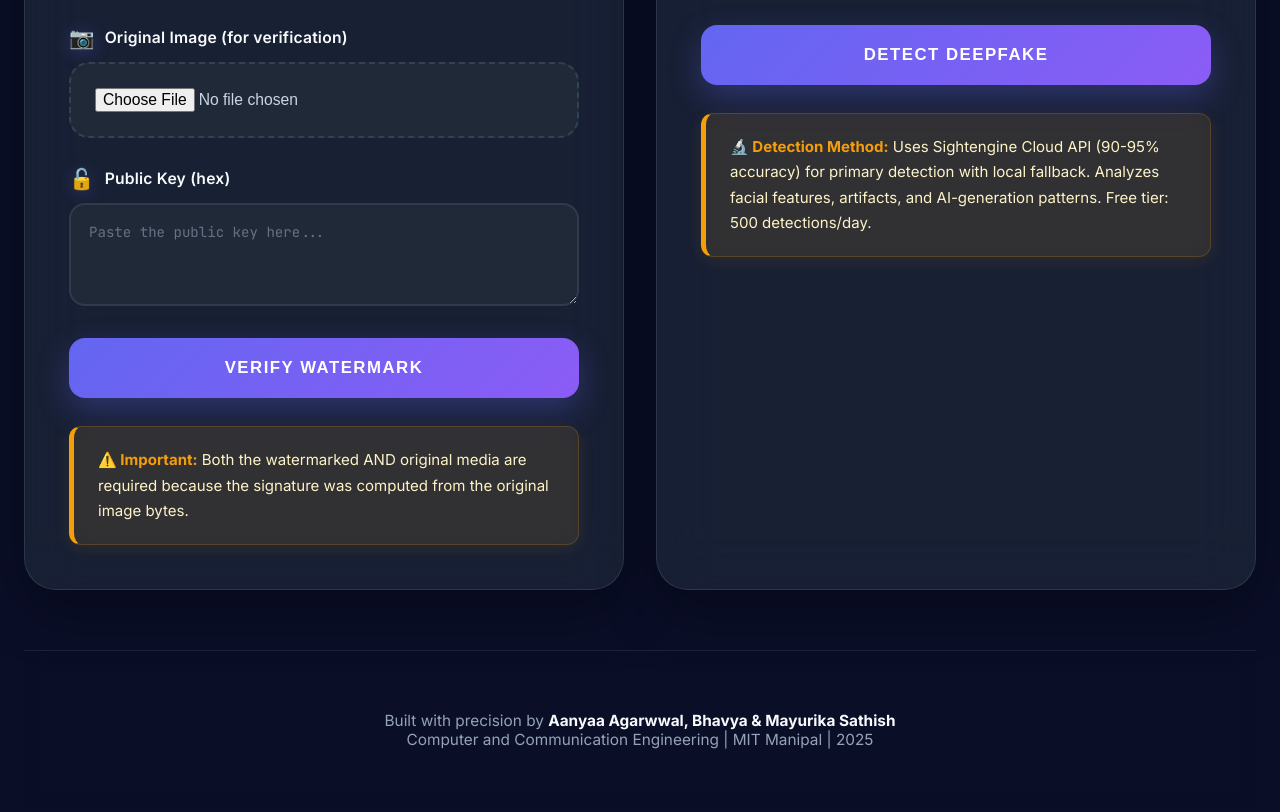
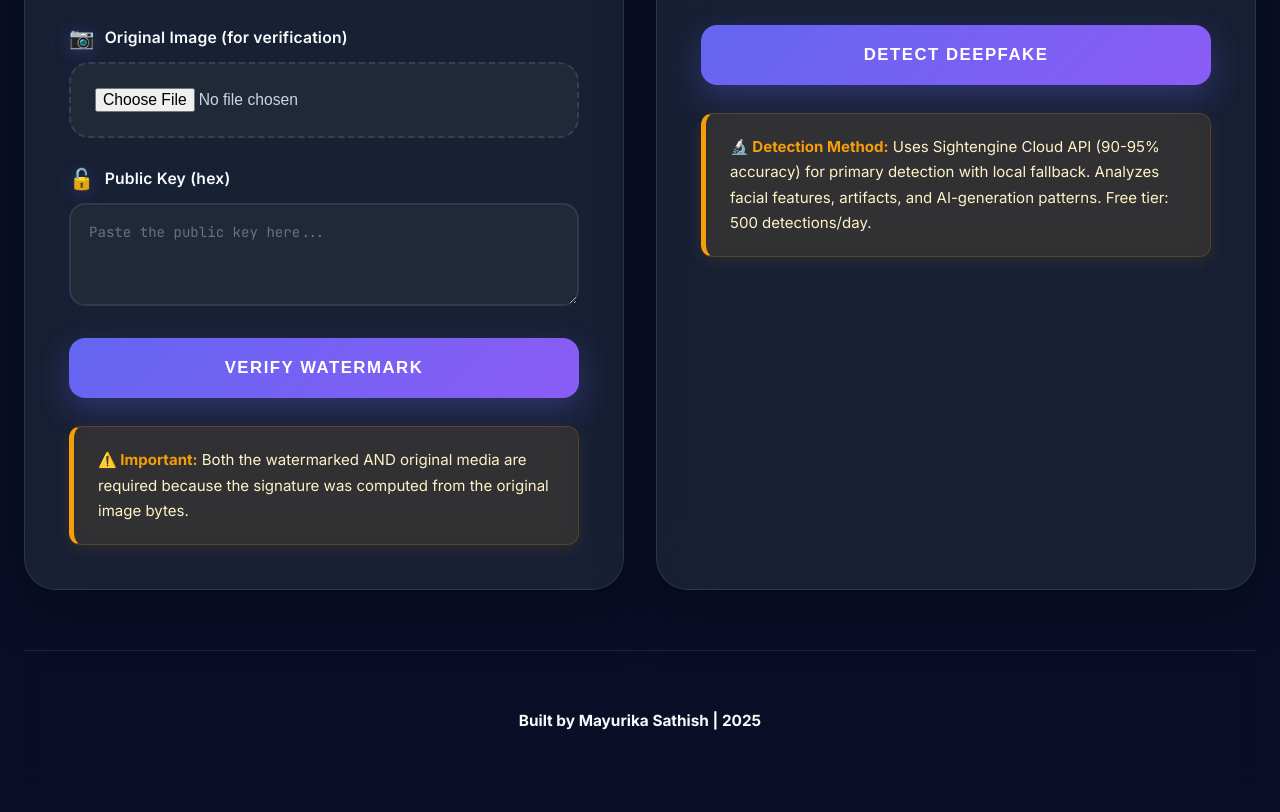
Before and after one commit to mayurikasathish/Truesight, a plain HTML site: page index.html in a window 1280 px wide. Shown: the part 1892-2704 px from the top of the page. Drawn offline with Linux system fonts and the light colour scheme.

Commit message:
Update footer

```diff
--- a/index.html
+++ b/index.html
@@ -1062,9 +1062,8 @@
     </div>
 
     <footer>
-      Built with precision by <strong>Aanyaa Agarwwal, Bhavya & Mayurika Sathish</strong><br>
-      Computer and Communication Engineering | MIT Manipal | 2025
-    </footer>
+  <strong>Built by Mayurika Sathish | 2025</strong>
+</footer>
   </div>
 
 <script>
```
